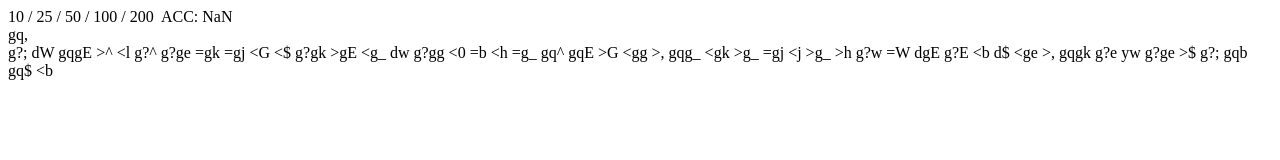
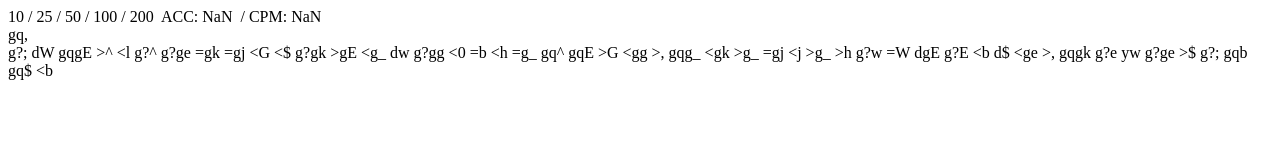
Before and after one commit to skippi/vimty, a React app: page / in a window 1280 px wide. Shown: the top 160 px of the page. Built offline with nearby package versions, Linux system fonts and the light colour scheme; the HTML template or start-up script is replaced by a standard one.

Commit message:
main: add commands per minute display

```diff
--- a/src/app.tsx
+++ b/src/app.tsx
@@ -44,8 +44,11 @@ function genOperation(): string {
   return operator.concat(motion);
 }
 
+type Millisecond = number;
+
 interface App {
   correctInputCount: number;
+  startTime: Millisecond;
   wrongInputCount: number;
   testSize: number;
   remChars: string;
@@ -124,6 +127,7 @@ function useEventListener(event: string, handler: EventListener) {
 
 function AppView(_: {}) {
   const [state, dispatch] = useReducer(app, {
+    startTime: Date.now(),
     correctInputCount: 0,
     wrongInputCount: 0,
     testSize: 50,
@@ -152,6 +156,11 @@ function AppView(_: {}) {
         state.correctInputCount /
         (state.correctInputCount + state.wrongInputCount)
       ).toFixed(4)}
+      &nbsp; / CPM:{" "}
+      {((state.correctInputCount / (Date.now() - state.startTime)) *
+        1000 *
+        60) /
+        3}
       <Prompt
         typed={state.typedChars}
         tail={state.remChars}
```
